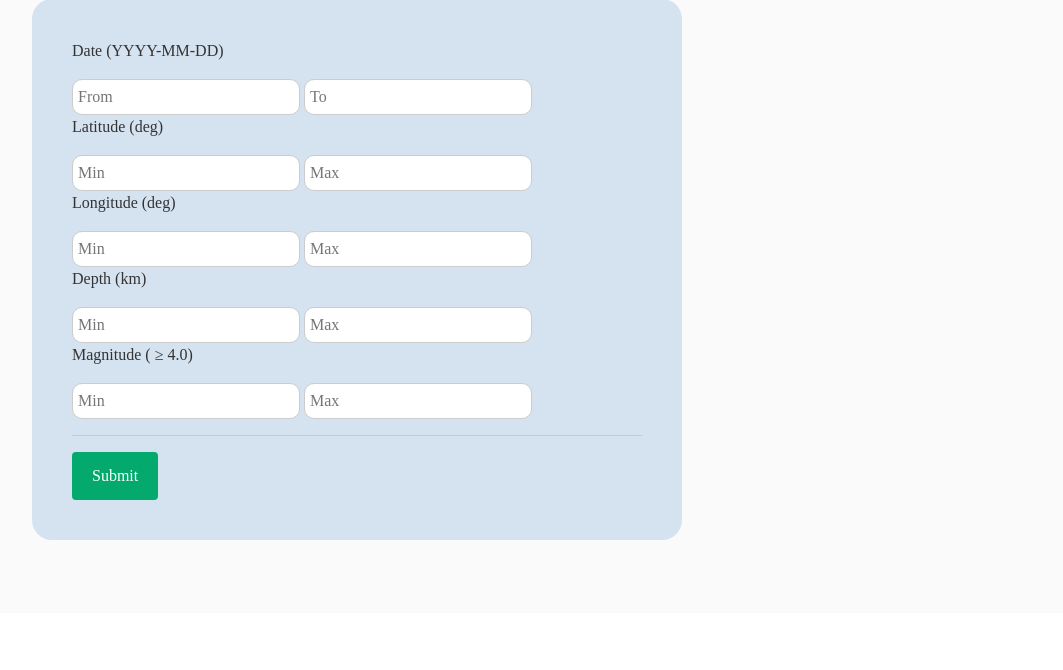
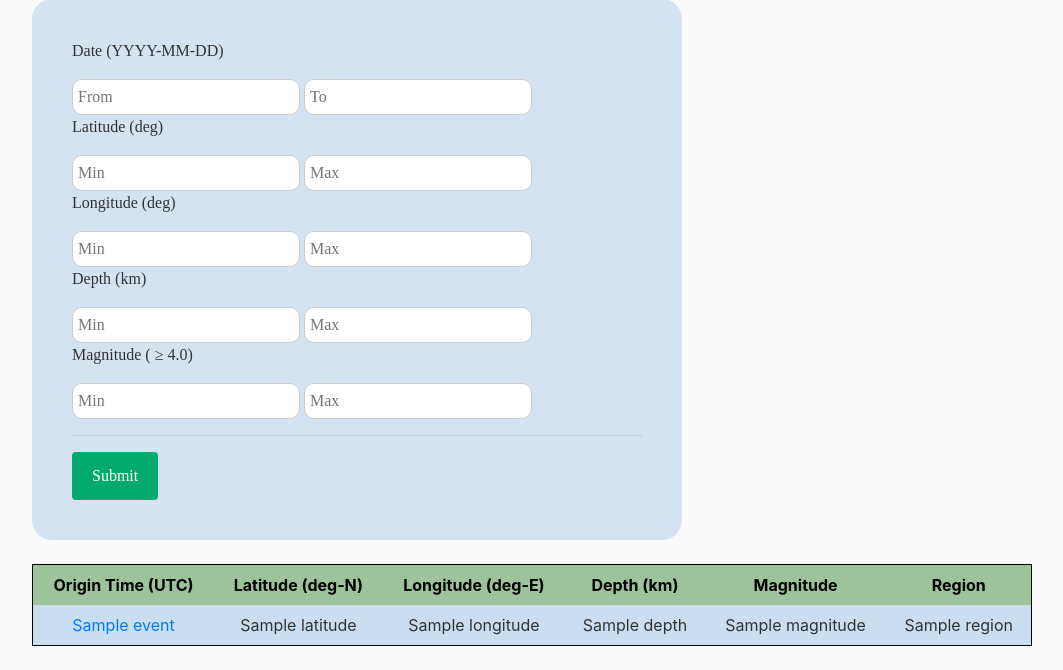
Before and after one commit to kitaro8/mpsn-iq.org, a Django app: template testdb/templates/testdb/search.html in a window 1280 px wide. Shown: the part 187-857 px from the top of the page, without its empty margins (133-1196 px from the left). Before the commit the page ends 727 px from the top, so only its background shows below. Run offline with Django 3.2, Linux system fonts and the light colour scheme; the template is opened without the code that fills it: most values are stand-ins (such as "Sample title", 1, 10 or a date in 2020); data that the repository does not hold is empty; some libraries are stand-ins or nearby versions.

Commit message:
edit hrml

```diff
--- a/testdb/templates/testdb/search.html
+++ b/testdb/templates/testdb/search.html
@@ -45,7 +45,28 @@ input[type=submit]:hover {
     </form>
   </div>
 <br>
-
+<div class="table-responsive-lg">
+  <table style="width:1000px; margin-left: 80px;">
+      <tr>
+        <th>Origin Time (UTC)</th>
+        <th>Latitude (deg-N)</th>
+        <th>Longitude (deg-E)</th>
+        <th>Depth (km)</th>
+        <th> Magnitude </th>
+        <th>Region</th>
+      </tr>
+    {% for post in posts %}
+      <tr>
+        <td><a  href="{% url 'post_detail' post.id %}">{{ post.event }}</a></td>
+        <td>{{ post.Latitude }}</td>
+        <td>{{ post.Longitude }}</td>
+        <td>{{ post.Depth }}</td>
+        <td>{{ post.Magnitude }}</td>
+        <td>{{ post.Region }}</td>
+      </tr>
+    {% endfor %}
+  </table>
+</div>
   <br>
   <div style="margin-left: 80px;">
     {% if is_paginated %}
```
